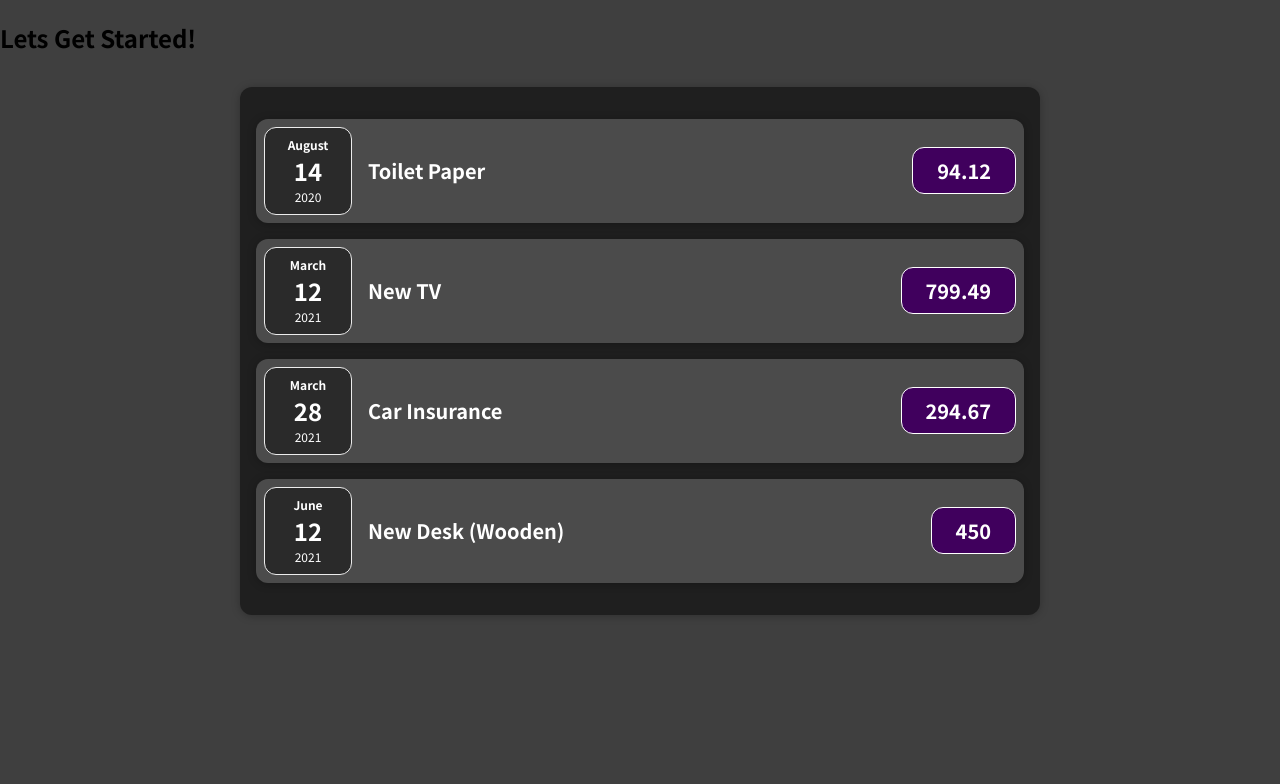
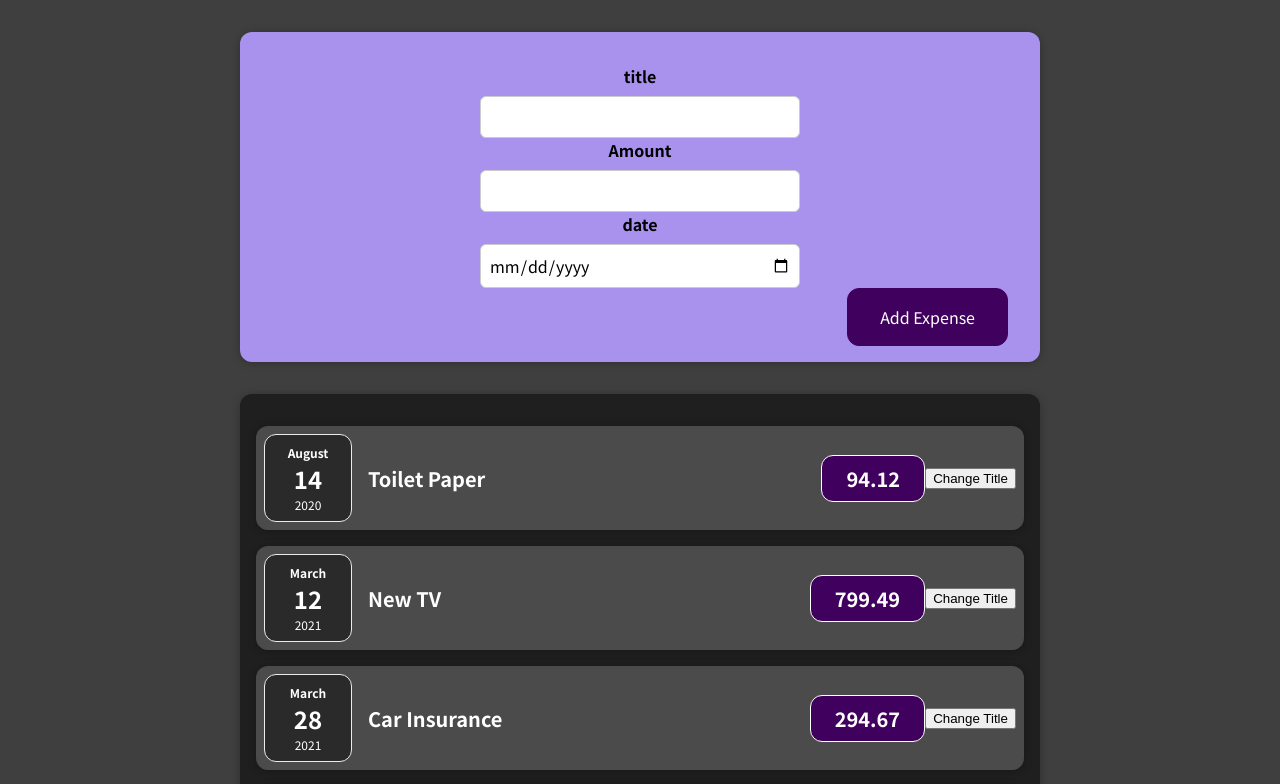
Before and after one commit to NArredondo89/React-Practice-Modules, a React (Create React App) app: page / in a window 1280 px wide. Shown: the top 784 px of the page. Built offline with nearby package versions, Linux system fonts and the light colour scheme.

Commit message:
Form is created

```diff
--- a/src/App.js
+++ b/src/App.js
@@ -1,6 +1,7 @@
 import "./index.css";
 
-import Expenses from "./components/Expenses/Expenses";
+import NewExpense from "./components/NewExpense/NewExpense";
+import Expenses from "./components/Expenses/Expense";
 
 function App() {
   const expenses = [
@@ -26,7 +27,7 @@
   ];
   return (
     <div className="App">
-      <h2>Lets Get Started!</h2>
+      <NewExpense />
       <Expenses items={expenses} />
     </div>
   );
--- a/src/components/Expenses/ExpenseItem.js
+++ b/src/components/Expenses/ExpenseItem.js
@@ -1,20 +1,23 @@
-import React from "react";
+import React, { useState } from "react";
 import ExpenseDate from "./ExpenseDate";
 import Card from "../UI/Card";
 import "./ExpenseItem.css";
 
 function ExpenseItem(props) {
-  const title = props.title;
-  const amount = props.amount;
-  const date = props.date;
+  const [title, setTitle] = useState(props.title);
+
+  function handleClick() {
+    setTitle("updated Title");
+  }
 
   return (
     <Card className="expense-item">
-      <ExpenseDate date={date} />
+      <ExpenseDate date={props.date} />
       <div className="expense-item__description">
         <h2>{title}</h2>
-        <div className="expense-item__price">{amount}</div>
+        <div className="expense-item__price">{props.amount}</div>
       </div>
+      <button onClick={handleClick}>Change Title</button>
     </Card>
   );
 }
--- /dev/null
+++ b/src/components/NewExpense/ExpenseForm.css
@@ -0,0 +1,26 @@
+.new-expense__controls {
+  display: flex;
+  flex-wrap: wrap;
+  gap: 1rem;
+  margin-bottom: 1rem;
+  text-align: left;
+}
+
+.new-expense__control label {
+  font-weight: bold;
+  margin-bottom: 0.5rem;
+  display: block;
+}
+
+.new-expense__control input {
+  font: inherit;
+  padding: 0.5rem;
+  border-radius: 6px;
+  border: 1px solid #ccc;
+  width: 20rem;
+  max-width: 100%;
+}
+
+.new-expense__actions {
+  text-align: right;
+}
--- /dev/null
+++ b/src/components/NewExpense/ExpenseForm.js
@@ -0,0 +1,27 @@
+import React from "react";
+import "./ExpenseForm.css";
+
+function ExpenseForm() {
+  return (
+    <form>
+      <div className="new-expense__controls"></div>
+      <div className="new-expense__control">
+        <label>title</label>
+        <input type="text" />
+      </div>
+      <div className="new-expense__control">
+        <label>Amount</label>
+        <input type="number" min="0.01" step="0.01" />
+      </div>
+      <div className="new-expense__control">
+        <label>date</label>
+        <input type="date" min="2019-01-01" max="2022-12-31" />
+      </div>
+      <div className="new-expense__actions">
+        <button type="submit">Add Expense</button>
+      </div>
+    </form>
+  );
+}
+
+export default ExpenseForm;
--- /dev/null
+++ b/src/components/NewExpense/NewExpense.css
@@ -0,0 +1,38 @@
+.new-expense {
+  background-color: #a892ee;
+  padding: 1rem;
+  margin: 2rem auto;
+  width: 50rem;
+  max-width: 95%;
+  border-radius: 12px;
+  text-align: center;
+  box-shadow: 0 1px 8px rgba(0, 0, 0, 0.25);
+}
+
+.new-expense button {
+  font: inherit;
+  cursor: pointer;
+  padding: 1rem 2rem;
+  border: 1px solid #40005d;
+  background-color: #40005d;
+  color: white;
+  border-radius: 12px;
+  margin-right: 1rem;
+}
+
+.new-expense button:hover,
+.new-expense button:active {
+  background-color: #510674;
+  border-color: #510674;
+}
+
+.new-expense button.alternative {
+  color: #220131;
+  border-color: transparent;
+  background-color: transparent;
+}
+
+.new-expense button.alternative:hover,
+.new-expense button.alternative:active {
+  background-color: #ddb3f8;
+}
--- /dev/null
+++ b/src/components/NewExpense/NewExpense.js
@@ -0,0 +1,14 @@
+import React from "react";
+
+import ExpenseForm from "./ExpenseForm";
+import "./NewExpense.css";
+
+function NewExpense() {
+  return (
+    <div className="new-expense">
+      <ExpenseForm />
+    </div>
+  );
+}
+
+export default NewExpense;
```
Also changed, not shown: src/components/Expenses/Expense.js (renamed from src/components/Expenses/Expenses.js).
